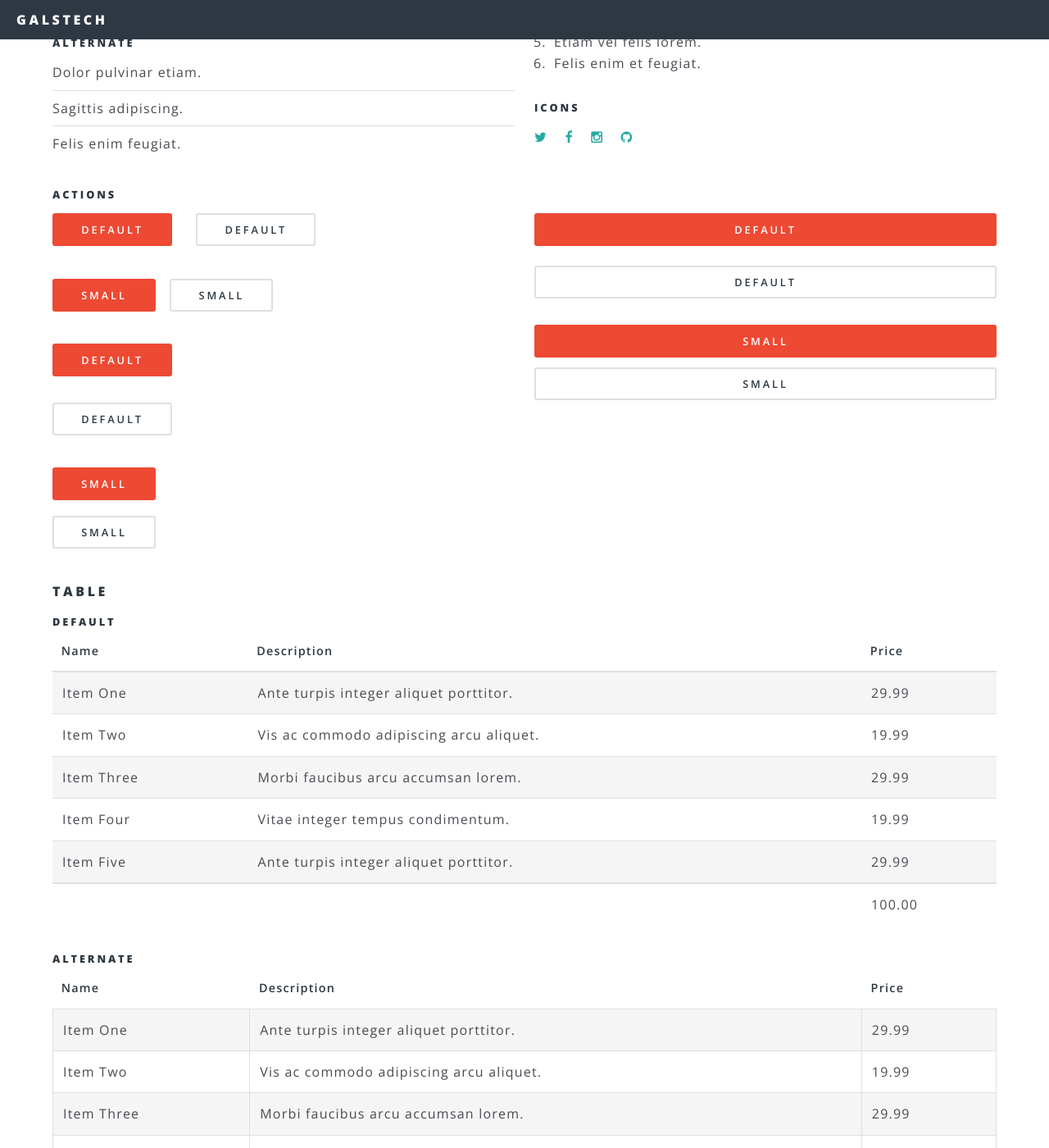
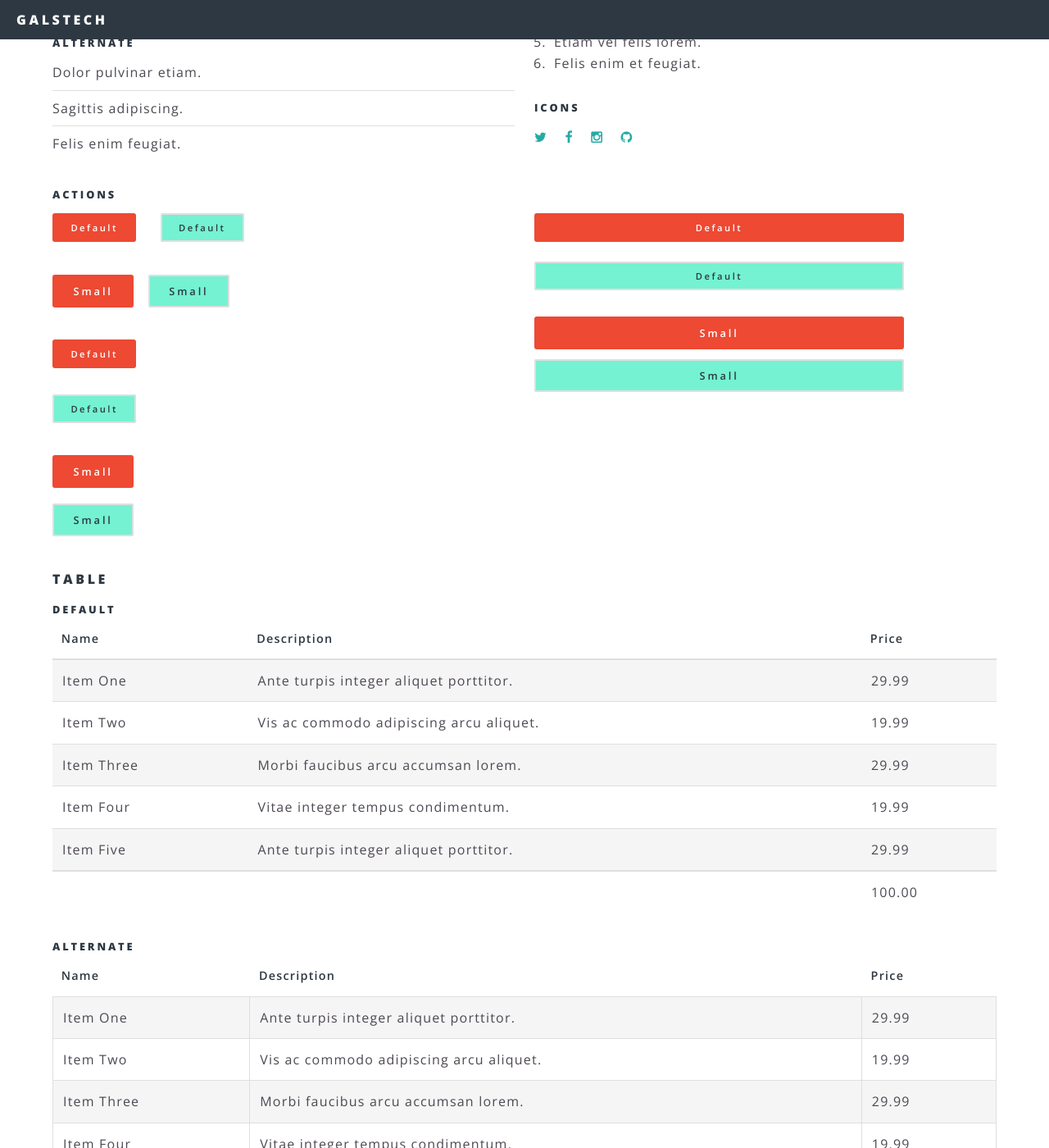
Before and after one commit to arkadianriver/spectral, a Jekyll site: the page built from elements.html, in a window 1280 px wide and 1400 px high, scrolled down 2041 px. Shown: the whole window at 82% size. Built offline with Jekyll 4.4.1, drawn with Linux system fonts in a browser that asks for light colours.

Commit message:
Add button CTA Section

```diff
--- a/css/main.scss
+++ b/css/main.scss
@@ -808,22 +808,20 @@
 	.button {
 		@include vendor('appearance', 'none');
 		@include vendor('transition', ('background-color #{_duration(transitions)} ease-in-out', 'color #{_duration(transitions)} ease-in-out'));
-		background-color: transparent;
+		background-color: #74f2d2;
 		border-radius: 3px;
 		border: 0;
-		box-shadow: inset 0 0 0 2px _palette(border);
-		color: _palette(fg-bold);
+		color: grey;
 		cursor: pointer;
 		display: inline-block;
-		font-size: 0.8em;
+		font-size: 0.7em;
 		font-weight: _font(weight-bold);
 		height: 3.125em;
 		letter-spacing: _size(letter-spacing-alt);
 		line-height: 3.125em;
-		padding: 0 2.75em;
+		padding: 0 2em;
 		text-align: center;
 		text-decoration: none;
-		text-transform: uppercase;
 		white-space: nowrap;
 		overflow: hidden;
 		text-overflow: ellipsis;
@@ -845,7 +843,7 @@
 		&.fit {
 			display: block;
 			margin: 0 0 (_size(element-margin) * 0.5) 0;
-			width: 100%;
+			width: 80%;
 		}
 
 		&.small {
@@ -1821,7 +1819,7 @@
 
 			#banner,
 			.wrapper.style4 {
-				@include vendor('background-image', ('linear-gradient(top, rgba(0,0,0,0.5), rgba(0,0,0,0.5))', 'url("#{$baseurl}/banner.jpg")'));
+				@include vendor('background-image', ('linear-gradient(top, rgba(0,0,0,0.5), rgba(0,0,0,0.5))', 'url("#{$baseurl}/fondo_cta.jpg")'));
 				background-position: center center;
 				background-repeat: no-repeat;
 				background-size: cover;
```
